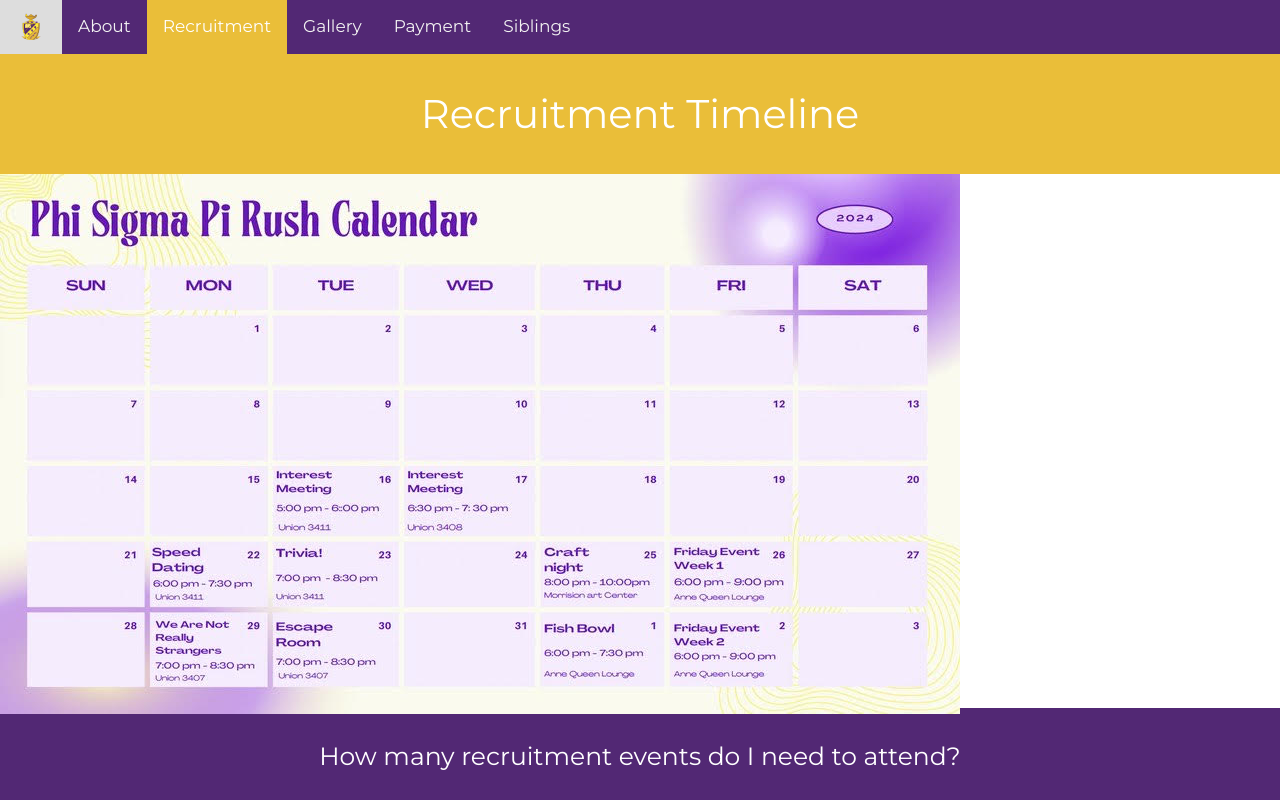
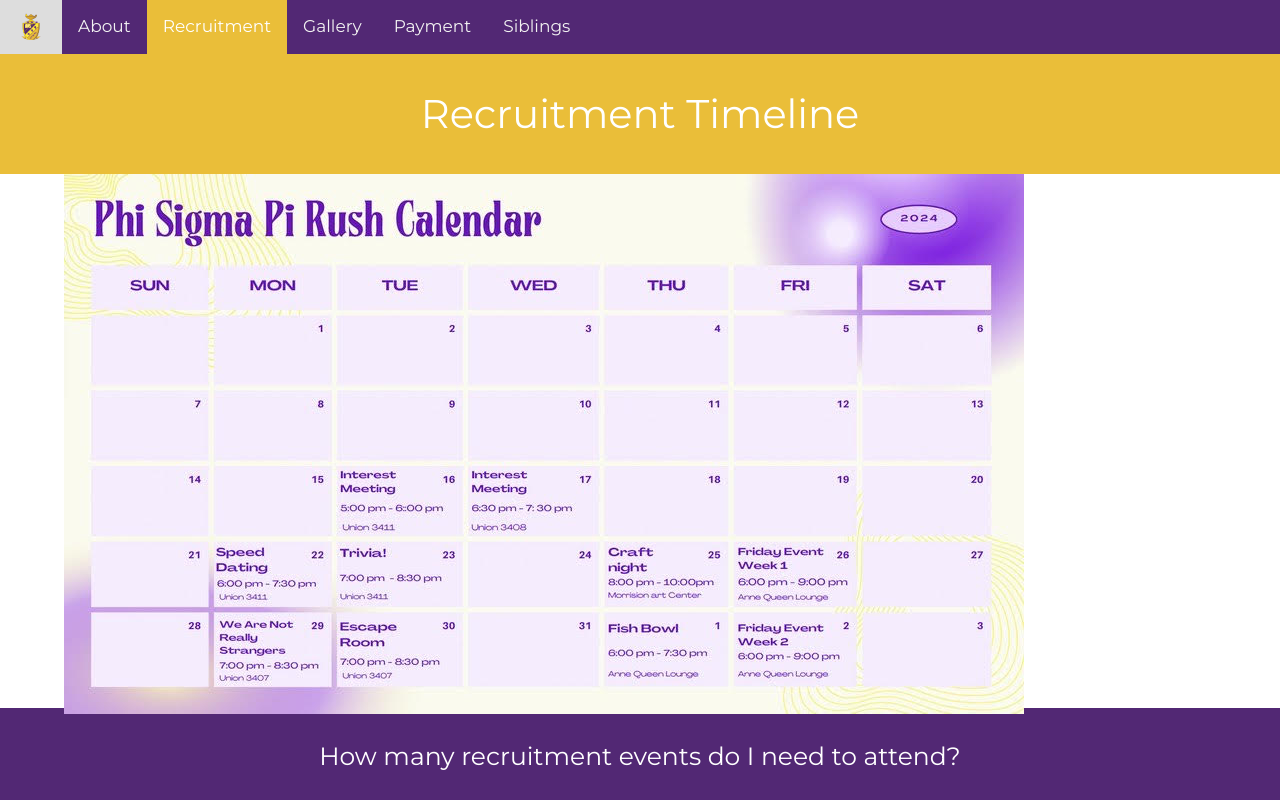
Before and after one commit to pspakit/phisigmapiwebsite, a React (Create React App) app: page /recruitment in a window 1280 px wide. Shown: the top 800 px of the page. Built offline with nearby package versions, Linux system fonts and the light colour scheme.

Commit message:
tryna center the silly little photo

```diff
--- a/src/components/recruitment.js
+++ b/src/components/recruitment.js
@@ -72,7 +72,7 @@ export default function Recruitment() {
                     {/*<div className="mission-col">*/}
                     {/*    <img src="pictures/beta_omicron.jpg" alt="Beta Omicron Sign"></img>*/}
                     {/*</div>*/}
-                    <div className="rectangular-column-container">
+                    <div className="container">
                         {/*changed from col^*/}
 
                         <img src="pictures/PSPAKRush24Spring.jpg" align="absmiddle" alt="Spring 2024 Recruitment Schedule"></img>
```
